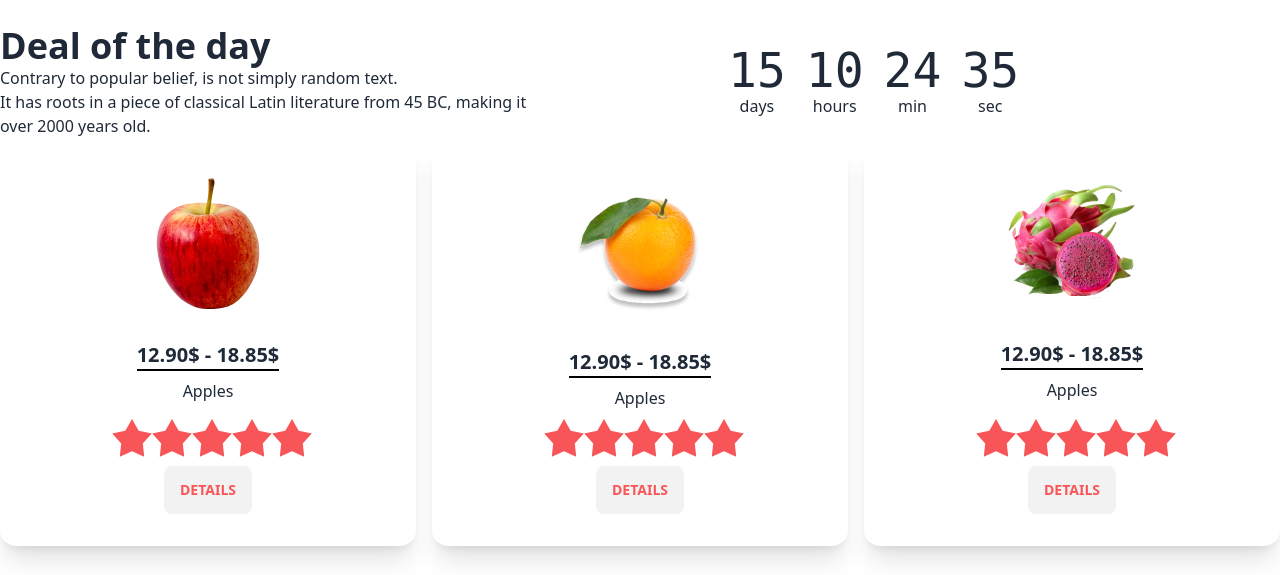
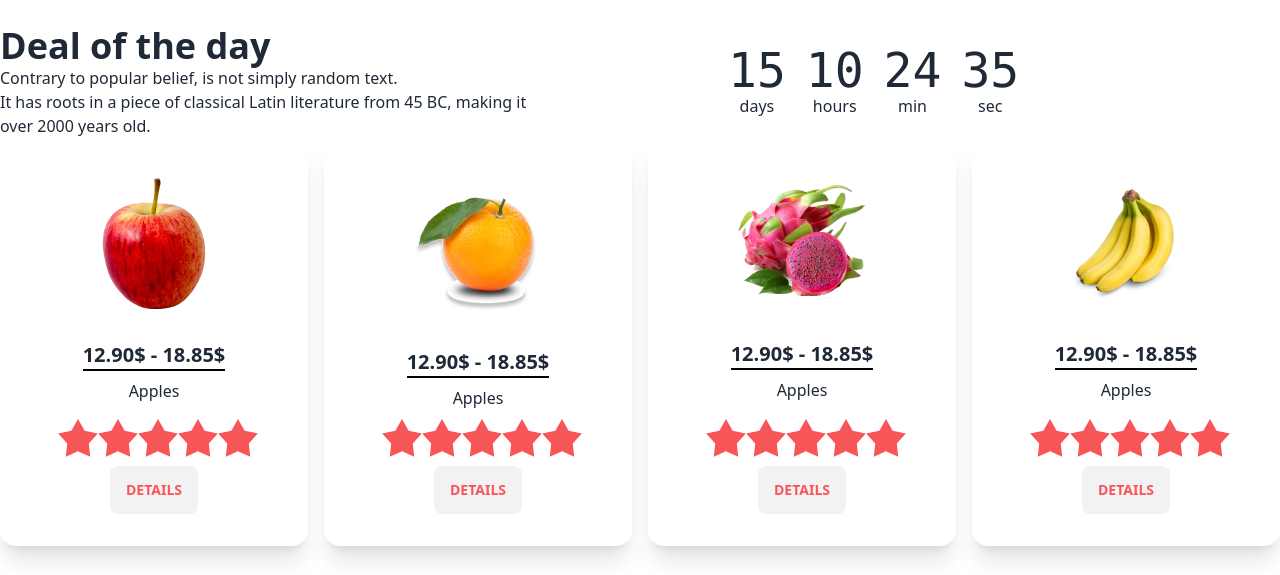
Before and after one commit to Pritom003/BBA3-FRUIS-ASSINGMENT-NJP, a plain HTML site: page index.html in a window 1280 px wide. Shown: the part 1140-1715 px from the top of the page. Drawn offline with nearby package versions, Linux system fonts and the light colour scheme.

Commit message:
alignment

```diff
--- a/index.html
+++ b/index.html
@@ -189,7 +189,7 @@
     </section>
     <!-- card section -->
     <section  >
-      <div class="grid grid-cols-1 gap-4  md:grid-cols-2 lg:grid-cols-3">
+      <div class="grid grid-cols-1 gap-4  md:grid-cols-2 lg:grid-cols-4">
         <!-- card-1 -->
         <div class="card bg-base-100 shadow-xl">
           <figure class="px-10 pt-10">
@@ -383,10 +383,77 @@
         </div>
             </div>
           </div>
+
+<!-- card -4 -->
+<div class="card bg-base-100 shadow-xl">
+  <figure class="px-10 pt-10">
+    <img src="images/fruit9.png" alt="Shoes" class="rounded-xl" />
+  </figure>
+  <div class="card-body items-center text-center">
+    <h2 class="card-title border-b-2 border-black ">12.90$ - 18.85$</h2>
+    <p>Apples</p>
+    <div class="rating rating-lg rating-half">
+      <input type="radio" name="rating-10" class="rating-hidden" />
+      <input type="radio" name="rating-10" class="bg-prime mask mask-star-2 mask-half-1" />
+      <input type="radio" name="rating-10" class="bg-prime mask mask-star-2 mask-half-2" />
+      <input type="radio" name="rating-10" class="bg-prime mask mask-star-2 mask-half-1" checked />
+      <input type="radio" name="rating-10" class="bg-prime mask mask-star-2 mask-half-2" />
+      <input type="radio" name="rating-10" class="bg-prime mask mask-star-2 mask-half-1" />
+      <input type="radio" name="rating-10" class="bg-prime mask mask-star-2 mask-half-2" />
+      <input type="radio" name="rating-10" class="bg-prime mask mask-star-2 mask-half-1" />
+      <input type="radio" name="rating-10" class="bg-prime mask mask-star-2 mask-half-2" />
+      <input type="radio" name="rating-10" class="bg-prime mask mask-star-2 mask-half-1" />
+      <input type="radio" name="rating-10" class="bg-prime mask mask-star-2 mask-half-2" />
+    </div>
+    <div class="card-actions">
+      <!-- The button to open modal -->
+      <label for="my_modal_6" class="btn  text-prime border-none">Details</label>
+
+<!-- Put this part before </body> tag -->
+<input type="checkbox" id="my_modal_6" class="modal-toggle " />
+<div class="modal bg-current">
+<div class="modal-box">
+
+<div class="card bg-base-100 shadow-xl">
+<figure class="px-10 pt-10">
+<img src="images/fruit9.png" alt="Shoes" class="rounded-xl" />
+</figure>
+<div class="card-body items-center text-center">
+<h2 class="card-title border-b-2 border-black ">12.90$ - 18.85$</h2>
+<p>Apples</p>
+<div class="rating rating-lg rating-half">
+  <input type="radio" name="rating-10" class="rating-hidden" />
+  <input type="radio" name="rating-10" class="bg-prime mask mask-star-2 mask-half-1" />
+  <input type="radio" name="rating-10" class="bg-prime mask mask-star-2 mask-half-2" />
+  <input type="radio" name="rating-10" class="bg-prime mask mask-star-2 mask-half-1" checked />
+  <input type="radio" name="rating-10" class="bg-prime mask mask-star-2 mask-half-2" />
+  <input type="radio" name="rating-10" class="bg-prime mask mask-star-2 mask-half-1" />
+  <input type="radio" name="rating-10" class="bg-prime mask mask-star-2 mask-half-2" />
+  <input type="radio" name="rating-10" class="bg-prime mask mask-star-2 mask-half-1" />
+  <input type="radio" name="rating-10" class="bg-prime mask mask-star-2 mask-half-2" />
+  <input type="radio" name="rating-10" class="bg-prime mask mask-star-2 mask-half-1" />
+  <input type="radio" name="rating-10" class="bg-prime mask mask-star-2 mask-half-2" />
+</div>
+
+
+<div class="modal-action">
+<label for="my_modal_6" class="btn">Close!</label>
+</div>
+</div>
+</div>
+    </div>
+  </div>
+</div>
+    </div>
+  </div>
+
+
         </div>
 
 
     </section>
+
+
     <section class="flex justify-center items-center mt-8 mb-5 ">
       <button class="btn btn-error text-white">Shop All</button>
     </section>
@@ -397,9 +464,10 @@
         <div class="hero-content text-center text-neutral-content">
           <div class="max-w-md">
             <div class="grid justify-center items-center gap-14">
+
               <div class="grid  gap-9 justify-center items-center">
                 <h1 class="text-4xl font-extrabold text-center text-white"> Meet the team section</h1>
-                <p class="text-white">
+                <p class="text-white text-center">
                   Contrary to popular belief, is not simply random
                   text. It has roots in a piece of
 
@@ -473,10 +541,10 @@
 
     <section>
       <div class="grid justify-center mb-9 mt-12 items-center">
-        <h1 class="lg:text-5xl text-3xl text-black font-extrabold">
+        <h1 class="lg:text-5xl text-center text-3xl text-black font-extrabold">
           Why Choose Us
         </h1>
-        <p class="text-base mt-4  text-black ">
+        <p class="text-base mt-4   text-center text-black ">
           Contrary to popular belief, is not simply
           random text. It has roots in a piece of classical <br>Latin literature
           from 45 BC, making it over 2000 years old.
```
